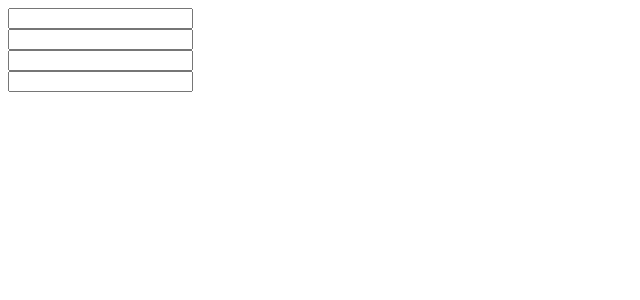
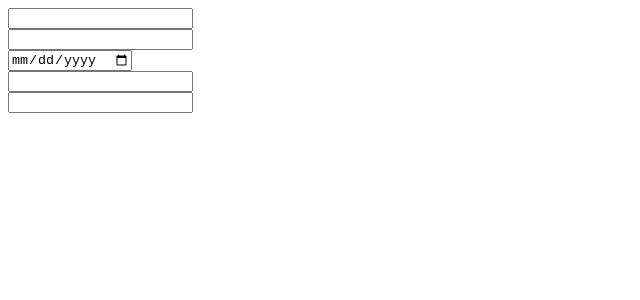
Before and after one commit to heatherpark/performer-signup, a React (Create React App) app: page / in a window 1280 px wide. Shown: the top 300 px of the page, without its empty margins (0-640 px from the left). Built offline with nearby package versions, Linux system fonts and the light colour scheme.

Commit message:
Implement age validation

```diff
--- a/src/AgeVerification.js
+++ b/src/AgeVerification.js
@@ -1,7 +1,7 @@
 import React, { Component } from 'react';
 import { reduxForm, Field, formValueSelector } from 'redux-form';
 import { connect } from'react-redux';
-import { required, alphanumeric, minLength, emailMatch } from './forms/validation';
+import { required, alphanumeric, minLength, emailMatch, age } from './forms/validation';
 
 class AgeVerification extends Component {
   renderField(field) {
@@ -34,6 +34,11 @@ class AgeVerification extends Component {
           validate={[required, minLength(8)]}
           component={this.renderField} />
         <Field
+          name="dob"
+          type="date"
+          validate={[required, age(21)]}
+          component={this.renderField} />
+        <Field
           name="email1"
           type="email"
           validate={required}
--- a/src/forms/validation.js
+++ b/src/forms/validation.js
@@ -1,3 +1,13 @@
+export const age = minAge => value => {
+  const birthdate = new Date(value);
+  const now = new Date();
+  var diff = now - birthdate;
+  var age = Math.floor(diff / (1000 * 60 * 60 * 24 * 365.25));
+
+  return age < minAge ?
+    'You are under 21, please go back to school' : undefined;
+}
+
 export const alphanumeric = value => (
   value && /[^a-zA-Z0-9 ]/i.test(value)
   ? 'Invalid character has been detected'
```
